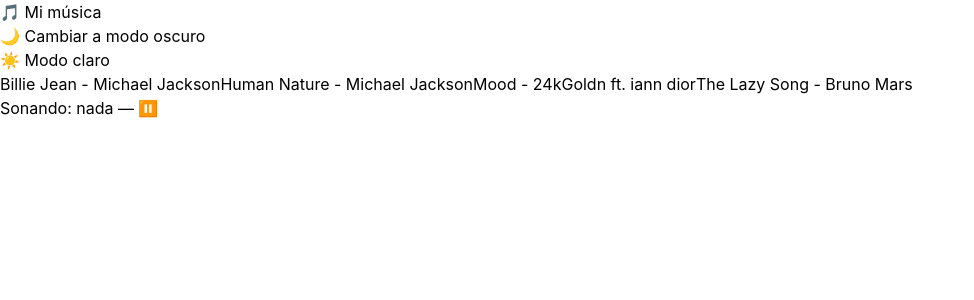
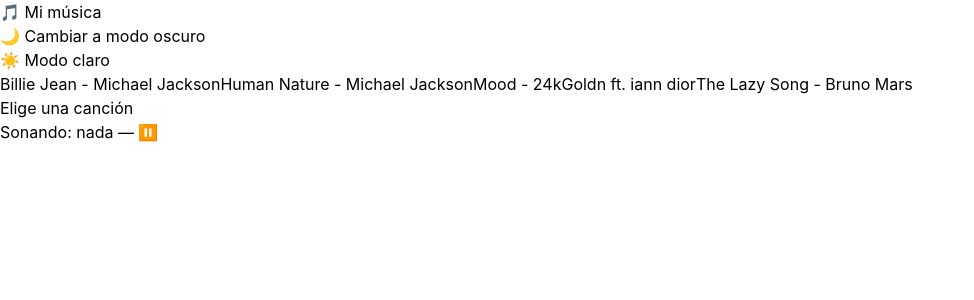
Before and after one commit to mariodinamarcap/musica, a React (Vite) app: page / in a window 1280 px wide. Shown: the top 300 px of the page, without its empty margins (0-974 px from the left). Built offline with nearby package versions, Linux system fonts and the light colour scheme.

Commit message:
feat: mostrar la canción actual en el reproductor

```diff
--- a/src/App.jsx
+++ b/src/App.jsx
@@ -3,6 +3,7 @@
 import { ReproduccionContext } from "./context/ReproduccionContext"
 import { Encabezado } from "./componentes/Encabezado"
 import { ListaCanciones } from "./componentes/ListaCanciones"
+import { Reproductor } from "./componentes/Reproductor"
 
 function App() {
 
@@ -20,6 +21,7 @@
         <Encabezado />
         <p>{modoOscuro ? "🌙 Modo oscuro" : "☀️ Modo claro"}</p>
         <ListaCanciones />
+        <Reproductor />
         <p>Sonando: {cancionActual ? cancionActual.titulo : "nada"} — {estaSonando ? "▶️" : "⏸️"}</p>
         {/* Aquí va a ir el Reproductor */}
       </ReproduccionContext.Provider>
--- /dev/null
+++ b/src/componentes/Reproductor.jsx
@@ -0,0 +1,16 @@
+import { useContext } from "react"
+import { ReproduccionContext } from "../context/ReproduccionContext"
+
+export const Reproductor = () => {
+    const { cancionActual, estaSonando, setEstaSonando } = useContext(ReproduccionContext)
+
+    return (
+        <footer>
+            <p>
+                {cancionActual
+                    ? `${cancionActual.titulo} - ${cancionActual.artista}`
+                    : "Elige una canción"}
+            </p>
+        </footer>
+    )
+}
```
